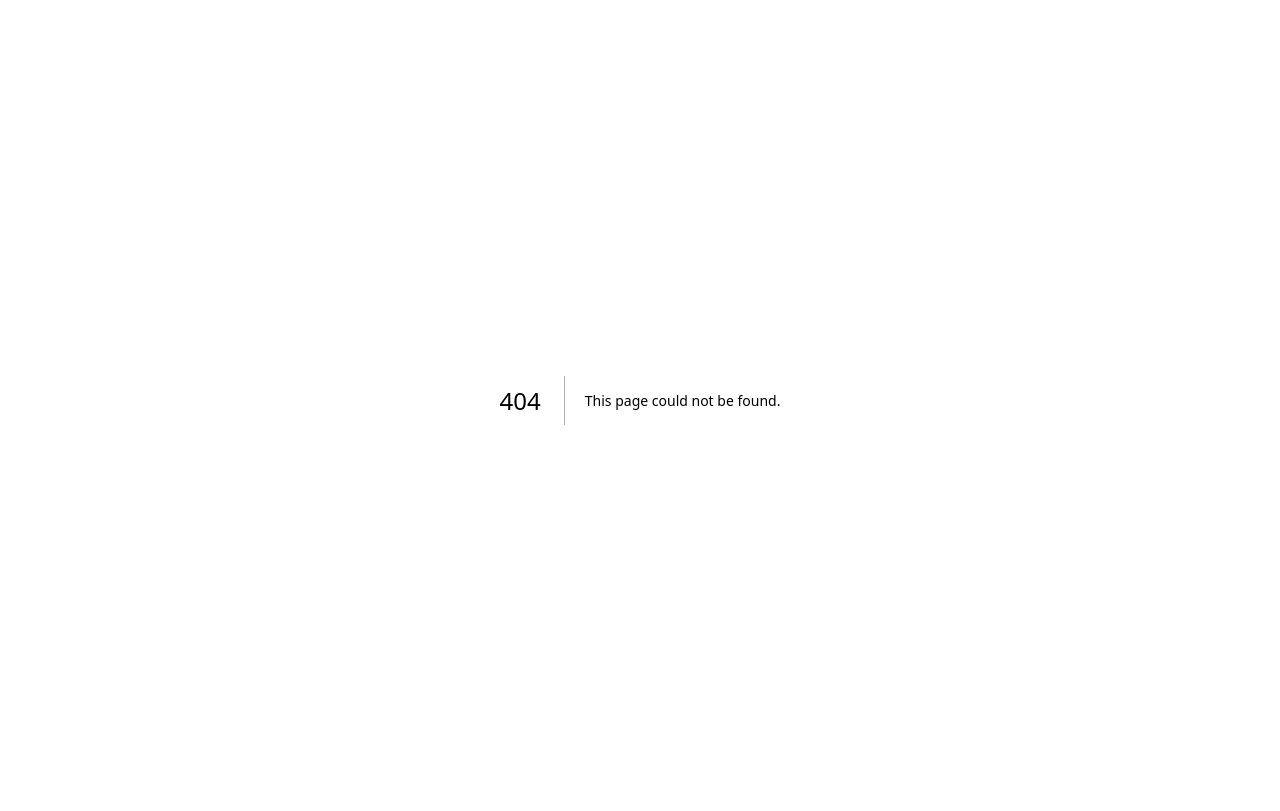
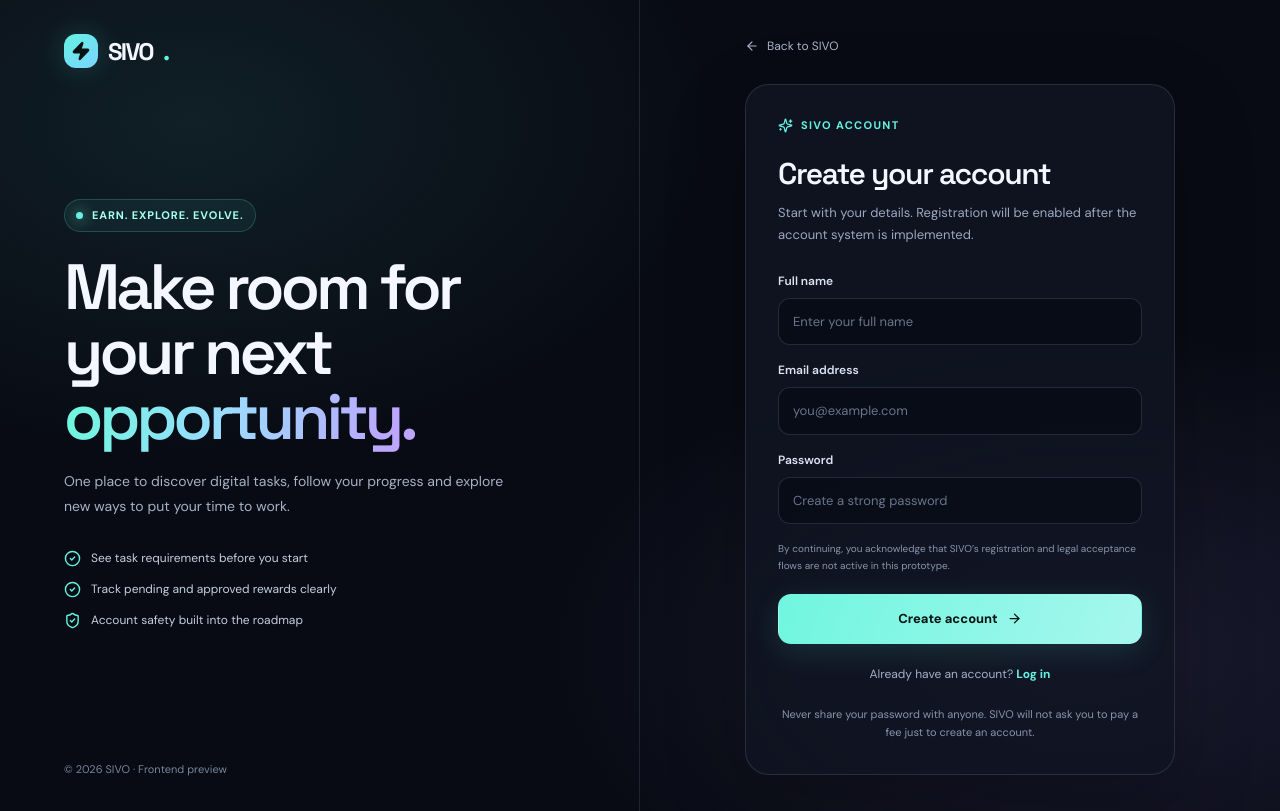
Before and after one commit to joshuamussanga7-cpu/SIVO, a Next.js app: page /register in a window 1280 px wide. Before the commit this address had no page. Built offline with nearby package versions, Linux system fonts and the light colour scheme.

Commit message:
feat: add SIVO registration screen

```diff
--- /dev/null
+++ b/app/register/page.tsx
@@ -0,0 +1,11 @@
+import type { Metadata } from "next";
+import AuthForm from "@/components/AuthForm";
+
+export const metadata: Metadata = {
+  title: "Create account | SIVO",
+  description: "SIVO account registration interface preview.",
+};
+
+export default function RegisterPage() {
+  return <AuthForm mode="register" />;
+}
```
